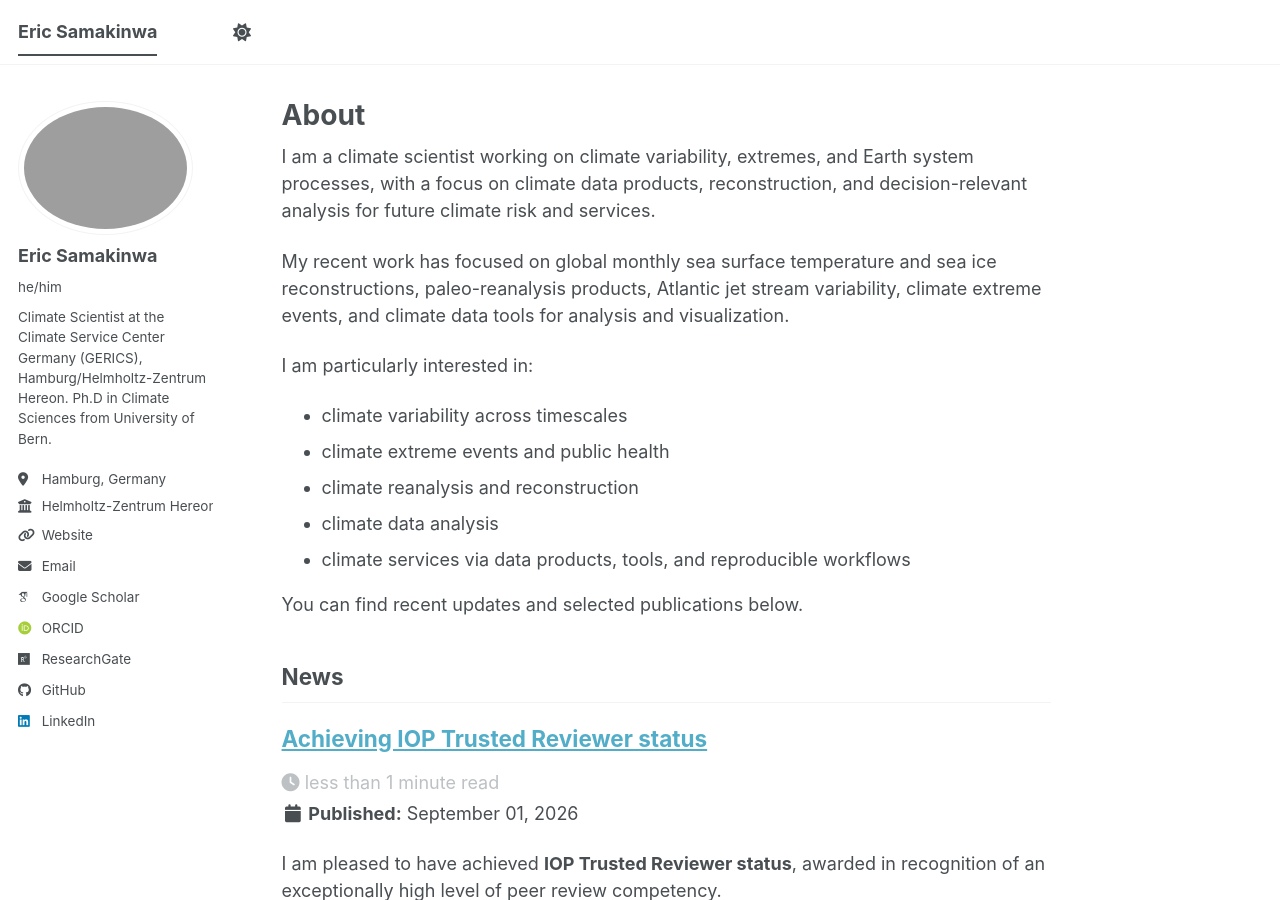
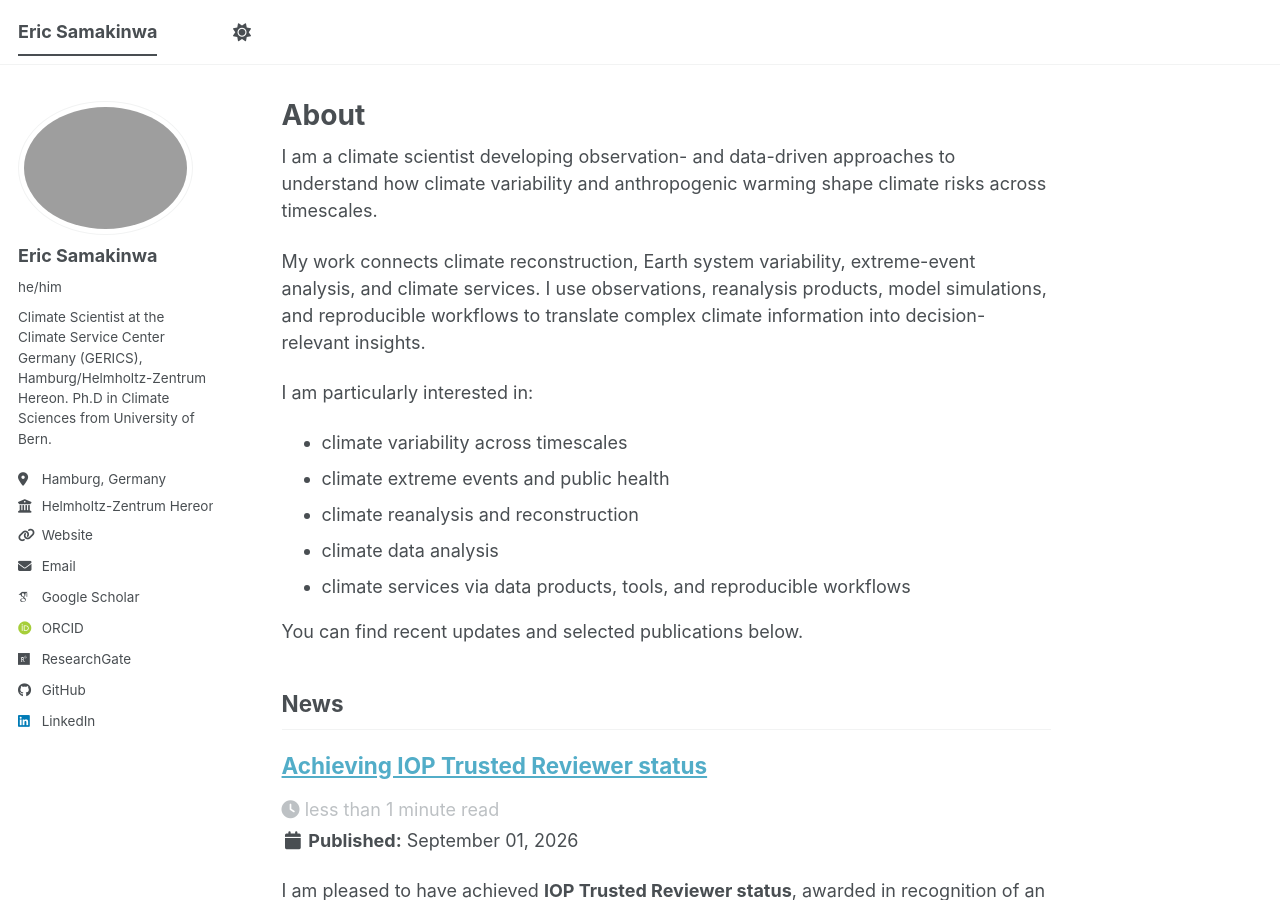
Before and after one commit to shamakson/shamakson.github.io, a Jekyll site: the page built from _pages/about.html, in a window 1280 px wide and 900 px high. Built offline with Jekyll 4.4.1, drawn with Linux system fonts in a browser that asks for light colours; some web fonts are replaced; a script bundle is joined from its source files by our own code; library files that are not in the unit come from our copies.

Commit message:
Revise about page content for clarity and focus
Updated the description of climate science focus and recent work.

```diff
--- a/_pages/about.html
+++ b/_pages/about.html
@@ -7,9 +7,9 @@ redirect_from:
   - /about.html
 ---
 
-<p>I am a climate scientist working on climate variability, extremes, and Earth system processes, with a focus on climate data products, reconstruction, and decision-relevant analysis for future climate risk and services.</p>
+<p>I am a climate scientist developing observation- and data-driven approaches to understand how climate variability and anthropogenic warming shape climate risks across timescales.</p>
 
-<p>My recent work has focused on global monthly sea surface temperature and sea ice reconstructions, paleo-reanalysis products, Atlantic jet stream variability, climate extreme events, and climate data tools for analysis and visualization.</p>
+<p>My work connects climate reconstruction, Earth system variability, extreme-event analysis, and climate services. I use observations, reanalysis products, model simulations, and reproducible workflows to translate complex climate information into decision-relevant insights.</p>
 
 <p>I am particularly interested in:</p>
 
```
